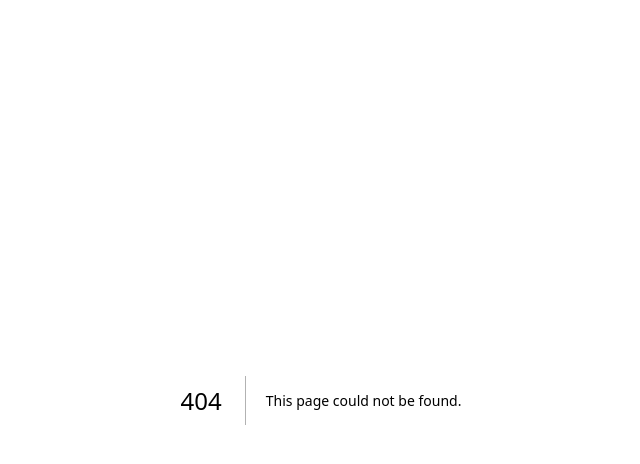
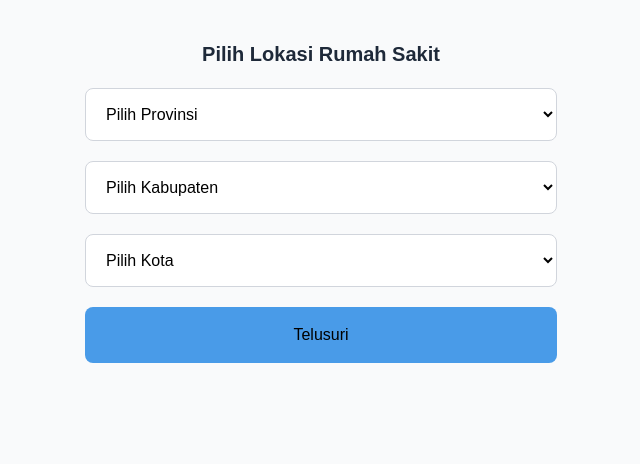
Before and after one commit to rakafdil/mediscan, a Next.js app: page /rumah-sakit in a window 1280 px wide. Before the commit this address had no page. Shown: the top 464 px of the page, without its empty margins (319-959 px from the left). Built offline with nearby package versions, Linux system fonts and the light colour scheme.

Commit message:
Add hospital location selection page and update dark mode background
Introduces a new page for selecting hospital locations by province, kabupaten, and kota, with navigation to a map page. Also updates the dark mode background color in globals.css from dark to light.

```diff
--- a/src/app/globals.css
+++ b/src/app/globals.css
@@ -14,7 +14,7 @@
 
 @media (prefers-color-scheme: dark) {
   :root {
-    --background: #0a0a0a;
+    --background: #ffffff;
     --foreground: #ededed;
   }
 }
--- /dev/null
+++ b/src/app/rumah-sakit/page.jsx
@@ -0,0 +1,158 @@
+'use client';
+import React, { useState } from 'react';
+import { useRouter } from 'next/navigation';
+
+const RumahSakitPage = () => {
+    const router = useRouter();
+    const [selectedProvinsi, setSelectedProvinsi] = useState('');
+    const [selectedKabupaten, setSelectedKabupaten] = useState('');
+    const [selectedKota, setSelectedKota] = useState('');
+
+    const dataKabupaten = {
+        jawa_barat: ['Bandung', 'Bekasi', 'Bogor', 'Cianjur', 'Cirebon'],
+        jawa_tengah: ['Semarang', 'Solo', 'Magelang', 'Pekalongan', 'Tegal'],
+        jawa_timur: ['Surabaya', 'Malang', 'Sidoarjo', 'Kediri', 'Jember'],
+        dki_jakarta: ['Jakarta Pusat', 'Jakarta Barat', 'Jakarta Timur', 'Jakarta Selatan', 'Jakarta Utara'],
+        di_yogyakarta: ['Sleman', 'Bantul', 'Gunung Kidul', 'Kulon Progo', 'Yogyakarta Kota']
+    };
+
+    const dataKota = {
+        'Bandung': ['Bandung Kota', 'Cimahi', 'Lembang'],
+        'Bekasi': ['Bekasi Kota', 'Cikarang', 'Tambun'],
+        'Bogor': ['Bogor Kota', 'Cibinong', 'Cisarua'],
+        'Cianjur': ['Cianjur Kota', 'Cugenang', 'Sukaluyu'],
+        'Cirebon': ['Cirebon Kota', 'Sumber', 'Arjawinangun'],
+        'Semarang': ['Semarang Kota', 'Ungaran', 'Ambarawa'],
+        'Solo': ['Solo Kota', 'Laweyan', 'Banjarsari'],
+        'Magelang': ['Magelang Kota', 'Mertoyudan', 'Secang'],
+        'Pekalongan': ['Pekalongan Kota', 'Kajen', 'Wonopringgo'],
+        'Tegal': ['Tegal Kota', 'Slawi', 'Adiwerna'],
+        'Surabaya': ['Surabaya Pusat', 'Surabaya Timur', 'Surabaya Selatan'],
+        'Malang': ['Malang Kota', 'Kepanjen', 'Turen'],
+        'Sidoarjo': ['Sidoarjo Kota', 'Waru', 'Taman'],
+        'Kediri': ['Kediri Kota', 'Pare', 'Ngasem'],
+        'Jember': ['Jember Kota', 'Patrang', 'Sumbersari'],
+        'Jakarta Pusat': ['Menteng', 'Tanah Abang', 'Kemayoran'],
+        'Jakarta Barat': ['Grogol', 'Kalideres', 'Cengkareng'],
+        'Jakarta Timur': ['Cakung', 'Duren Sawit', 'Jatinegara'],
+        'Jakarta Selatan': ['Kebayoran Baru', 'Pasar Minggu', 'Tebet'],
+        'Jakarta Utara': ['Koja', 'Kelapa Gading', 'Pademangan'],
+        'Sleman': ['Depok', 'Ngaglik', 'Mlati'],
+        'Bantul': ['Bantul Kota', 'Pundong', 'Srandakan'],
+        'Gunung Kidul': ['Wonosari', 'Playen', 'Semanu'],
+        'Kulon Progo': ['Wates', 'Sentolo', 'Pengasih'],
+        'Yogyakarta Kota': ['Gondokusuman', 'Jetis', 'Danurejan']
+    };
+
+    const handleProvinsiChange = (e) => {
+        const provinsi = e.target.value;
+        setSelectedProvinsi(provinsi);
+        setSelectedKabupaten('');
+        setSelectedKota('');
+    };
+
+    const handleKabupatenChange = (e) => {
+        const kabupaten = e.target.value;
+        setSelectedKabupaten(kabupaten);
+        setSelectedKota('');
+    };
+
+    const handleKotaChange = (e) => {
+        setSelectedKota(e.target.value);
+    };
+
+    const handleSubmit = () => {
+        if (!selectedProvinsi || !selectedKabupaten || !selectedKota) {
+            alert('Silakan pilih lokasi lengkap (Provinsi, Kabupaten, dan Kota)');
+            return;
+        }
+
+        // Navigate to the hospital map page with query parameters
+        const queryParams = new URLSearchParams({
+            provinsi: selectedProvinsi,
+            kabupaten: selectedKabupaten,
+            kota: selectedKota
+        });
+
+        router.push(`/rumah-sakit/peta?${queryParams.toString()}`);
+    };
+
+    const getKabupatenOptions = () => {
+        if (!selectedProvinsi) return [];
+        return dataKabupaten[selectedProvinsi] || [];
+    };
+
+    const getKotaOptions = () => {
+        if (!selectedKabupaten) return [];
+        return dataKota[selectedKabupaten] || [];
+    };
+
+    return (
+        <div className="bg-gray-50 min-h-screen">
+            <div className="container mx-auto p-5 max-w-lg">
+                <h2 className="text-center text-xl font-bold text-gray-800 my-5">
+                    Pilih Lokasi Rumah Sakit
+                </h2>
+
+                <div className="space-y-5">
+                    <div>
+                        <select
+                            className="w-full p-4 border border-gray-300 rounded-lg text-black focus:outline-none focus:ring-2 focus:ring-blue-500 focus:border-transparent bg-white"
+                            value={selectedProvinsi}
+                            onChange={handleProvinsiChange}
+                        >
+                            <option value="">Pilih Provinsi</option>
+                            <option value="jawa_barat">Jawa Barat</option>
+                            <option value="jawa_tengah">Jawa Tengah</option>
+                            <option value="jawa_timur">Jawa Timur</option>
+                            <option value="dki_jakarta">DKI Jakarta</option>
+                            <option value="di_yogyakarta">DI Yogyakarta</option>
+                        </select>
+                    </div>
+
+                    <div>
+                        <select
+                            className="w-full p-4 border border-gray-300 rounded-lg text-black focus:outline-none focus:ring-2 focus:ring-blue-500 focus:border-transparent bg-white"
+                            value={selectedKabupaten}
+                            onChange={handleKabupatenChange}
+                        >
+                            <option value="">Pilih Kabupaten</option>
+                            {getKabupatenOptions().map((kabupaten) => (
+                                <option key={kabupaten} value={kabupaten}>
+                                    {kabupaten}
+                                </option>
+                            ))}
+                        </select>
+                    </div>
+
+                    <div>
+                        <select
+                            className="w-full p-4 border border-gray-300 rounded-lg text-black focus:outline-none focus:ring-2 focus:ring-blue-500 focus:border-transparent bg-white"
+                            value={selectedKota}
+                            onChange={handleKotaChange}
+                        >
+                            <option value="">Pilih Kota</option>
+                            {getKotaOptions().map((kota) => (
+                                <option key={kota} value={kota}>
+                                    {kota}
+                                </option>
+                            ))}
+                        </select>
+                    </div>
+
+                    <button
+                        onClick={handleSubmit}
+                        className="w-full py-4 px-6 rounded-lg font-medium text-base transition duration-200 ease-in-out transform hover:scale-105 focus:outline-none focus:ring-2 focus:ring-offset-2 text-black hover:bg-blue-700 focus:ring-blue-500"
+                        style={{ backgroundColor: '#499BE8' }}
+                        onMouseEnter={(e) => e.target.style.backgroundColor = '#3a7bc8'}
+                        onMouseLeave={(e) => e.target.style.backgroundColor = '#499BE8'}
+                    >
+                        Telusuri
+                    </button>
+                </div>
+            </div>
+        </div>
+    );
+};
+
+export default RumahSakitPage;
```
